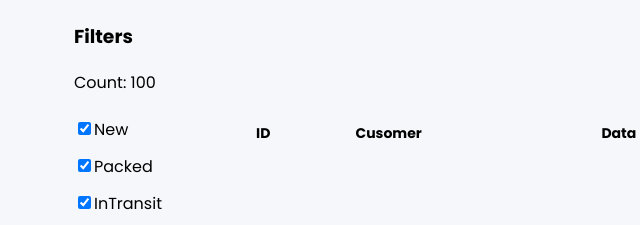
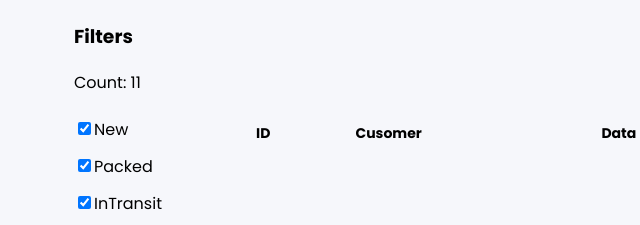
Before and after one commit to DevendarReddyYeddula/Kafane-01, a plain HTML site: page order.html in a window 1280 px wide. Shown: the part 149-374 px from the top of the page, 26-666 px from the left. Drawn offline with nearby package versions, Linux system fonts and the light colour scheme; no server answers.

Commit message:
Update order.html

```diff
--- a/order.html
+++ b/order.html
@@ -48,7 +48,7 @@
           <aside id="filter-item-wrapper">
             <h3>Filters</h3>
             <div id="filter-option-wrapper">
-              <p id="order-count">Count: 100</p>
+              <p id="order-count">Count: 11</p>
               <label class="filter-option-label"
                 ><input class="filter-opt-checkbox"
                 type="checkbox"
```
